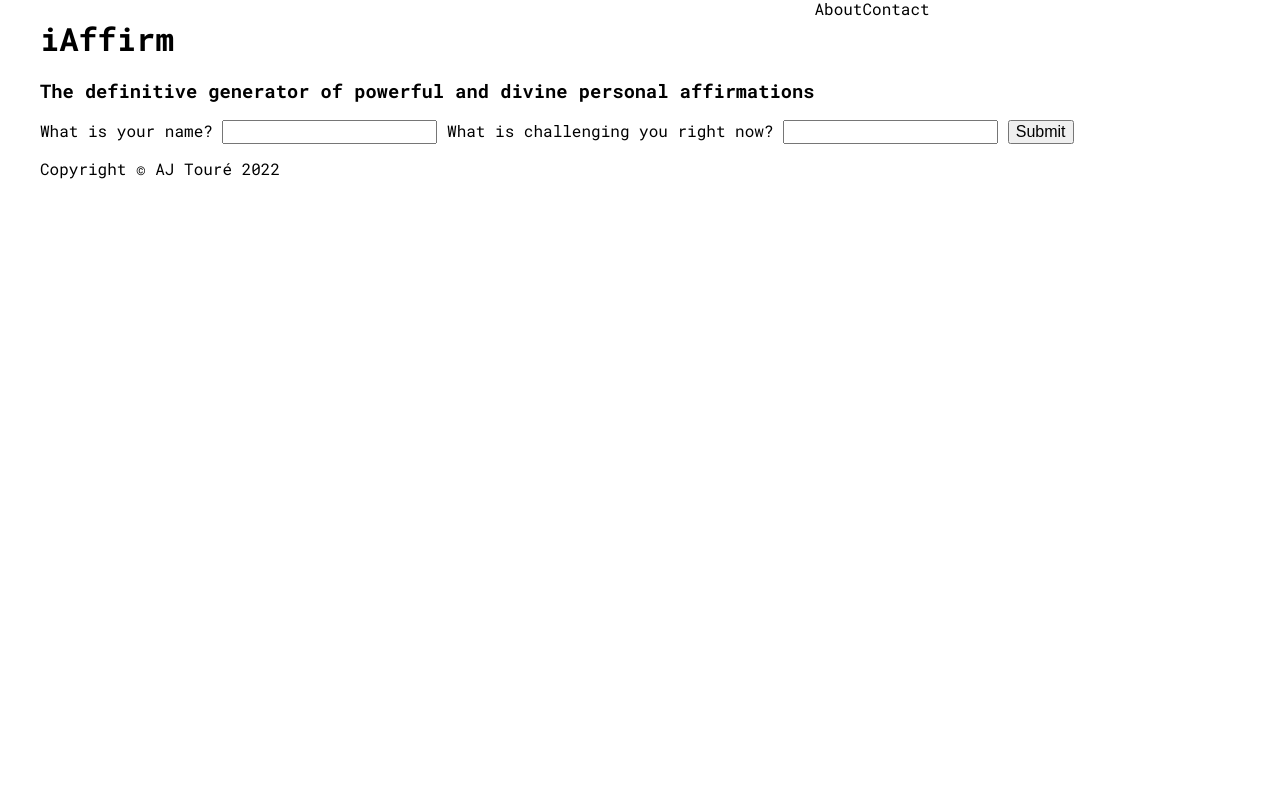
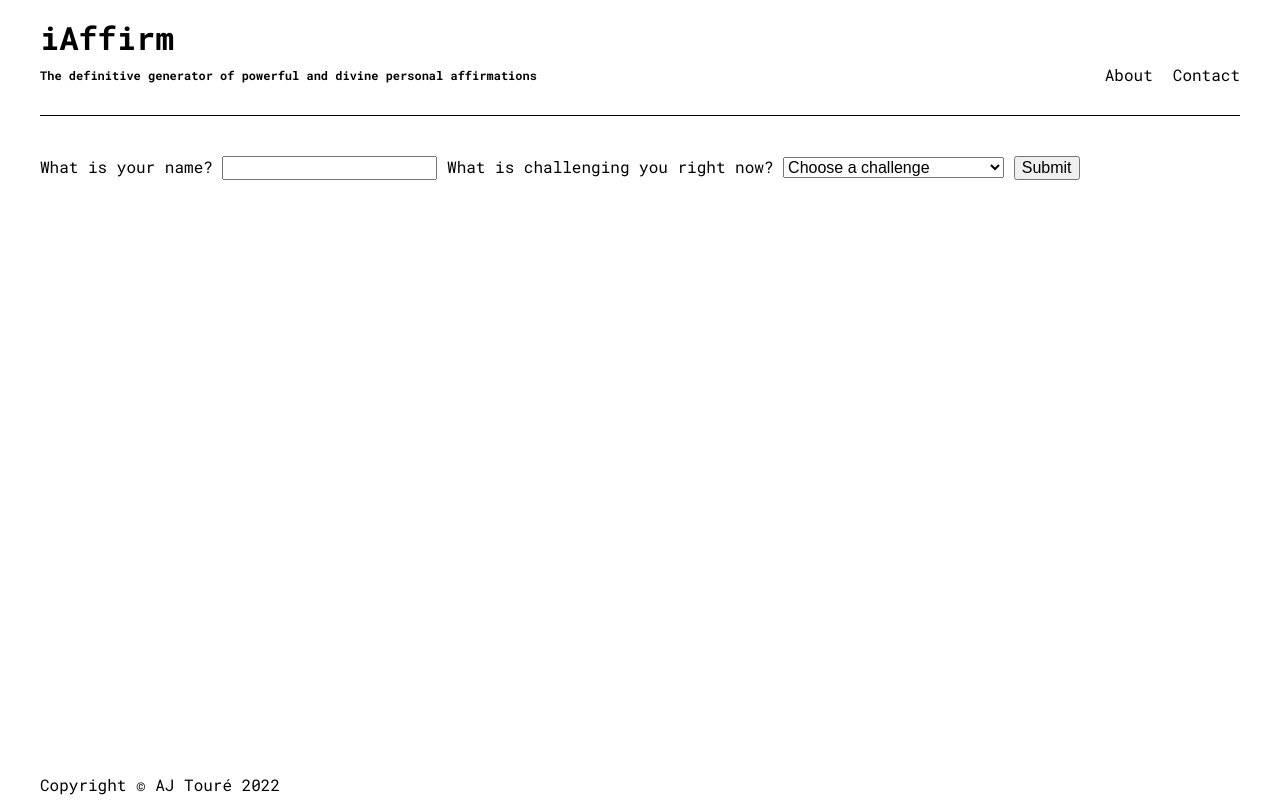
Before and after one commit to ajtoure/creative-affirmations, a plain HTML site: page index.html in a window 1280 px wide. Drawn offline with Linux system fonts and the light colour scheme.

Commit message:
slight stylistic changes, better spacing and alignment, challenge dropdown in form

```diff
--- a/index.html
+++ b/index.html
@@ -12,12 +12,12 @@
 </head>
 <body>
     <header>
-        <div>
-           <h1>iAffirm</h1>
+        <div class="header-titles">
+            <h1>iAffirm</h1>
             <h3>The definitive generator of powerful and divine personal affirmations</h3>
         </div>
-        <nav>
-            <ul>
+        <nav class="header-nav">
+            <ul class="header-nav-list">
                 <li>About</li>
                 <li>Contact</li>
             </ul>
@@ -29,7 +29,21 @@
             <input type="text" id="userName">
             <label for="challenge">What is challenging you right now?</label>
             <!--Text input for -->
-            <input type="text" id="challenge">
+            <select name="challenge" id="challenge">
+                <option value="challenges" selected>Choose a challenge</option>
+                <option value="future">The Future</option>
+                <option value="finance">Finances</option>
+                <option value="love">Love</option>
+                <option value="relationships">Relationships</option>
+                <option value="community">Community</option>
+                <option value="spiritual">Spiritual Health</option>
+                <option value="healing">Healing</option>
+                <option value="stateofaffairs">The State of the World</option>
+                <option value="physical">Physical Health</option>
+                <option value="creative">Creative Blocks</option>
+                <option value="toxic">Toxic Bonds or Attachments</option>
+                <option value="career">Career</option>
+            </select>
             <input type="submit" value="Submit">
         </form>
         <div class="console">
--- a/script.js
+++ b/script.js
@@ -92,6 +92,12 @@ app.logOutput = function(){
     })
 }
 
+app.clearInput = () => {
+    if(app.form.value){
+        window.location.reload();
+    }
+}
+
 app.init = () => {
     app.newQuote = app.randomizeQuote(app.quotes);
     app.newNumb = app.randomizeNumber(app.angelNumbers);
--- a/styles.css
+++ b/styles.css
@@ -12,19 +12,58 @@ body {
 }
 
 header {
+    padding: 20px 0;
     display: flex;
+    justify-content: space-between;
+    border-bottom: 1px black solid;
 }
 
-ul {
+h1 {
+    margin: 0;
+}
+
+h3 {
+    font-size: .75rem;
+}
+
+.header-titles {
+    display: flex;
+    flex-direction: column;
+}
+
+.header-nav {
+    display: flex;
+    justify-content: baseline;
+}
+
+.header-nav-list li {
+    padding: 10px 0px 10px 20px;
+    list-style: none;
+}
+
+.header-nav-list {
     padding: 0;
     margin: 0;
     display: flex;
-}
-
-ul li {
-    list-style: none;
+    align-content: flex-end;
+    margin-top: auto;
 }
 
 .challenge {
     text-decoration: line-through;
 }
+
+form {
+    padding: 40px 0;
+}
+
+.console {
+    line-height: 2;
+}
+
+footer {
+    margin: 20px 0 0 0;
+    position: absolute;
+    bottom: 0;
+    height: 40px;
+}
```
